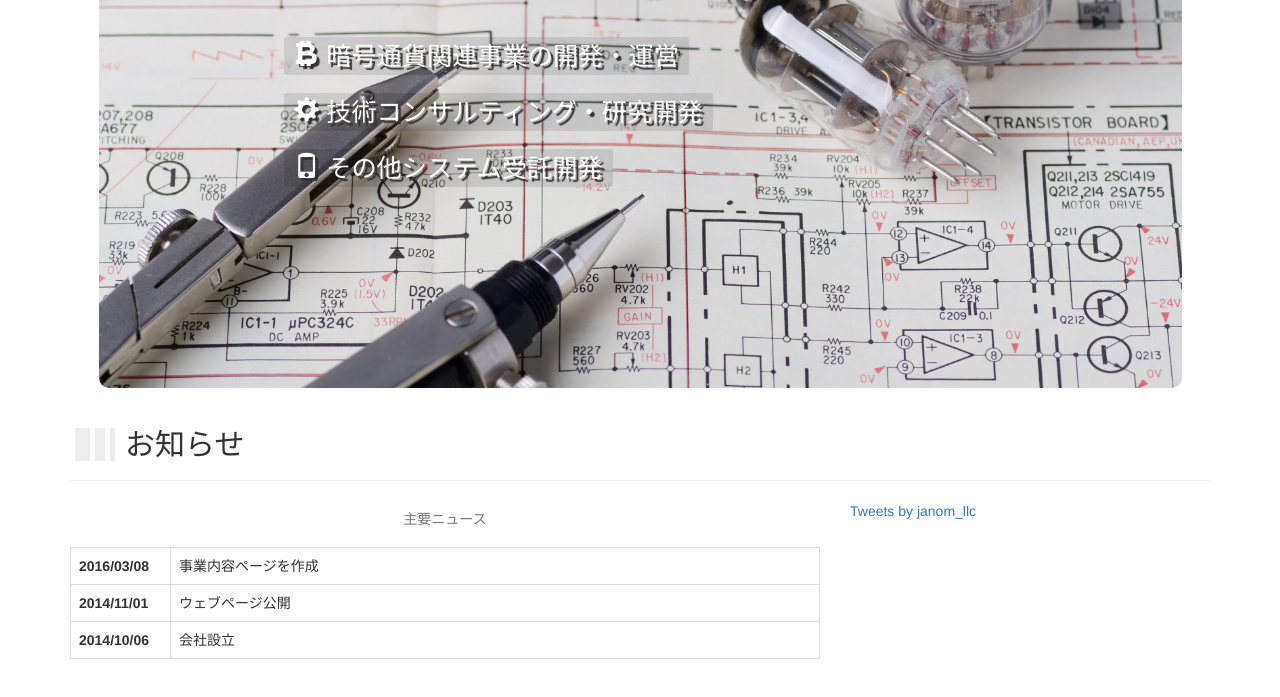
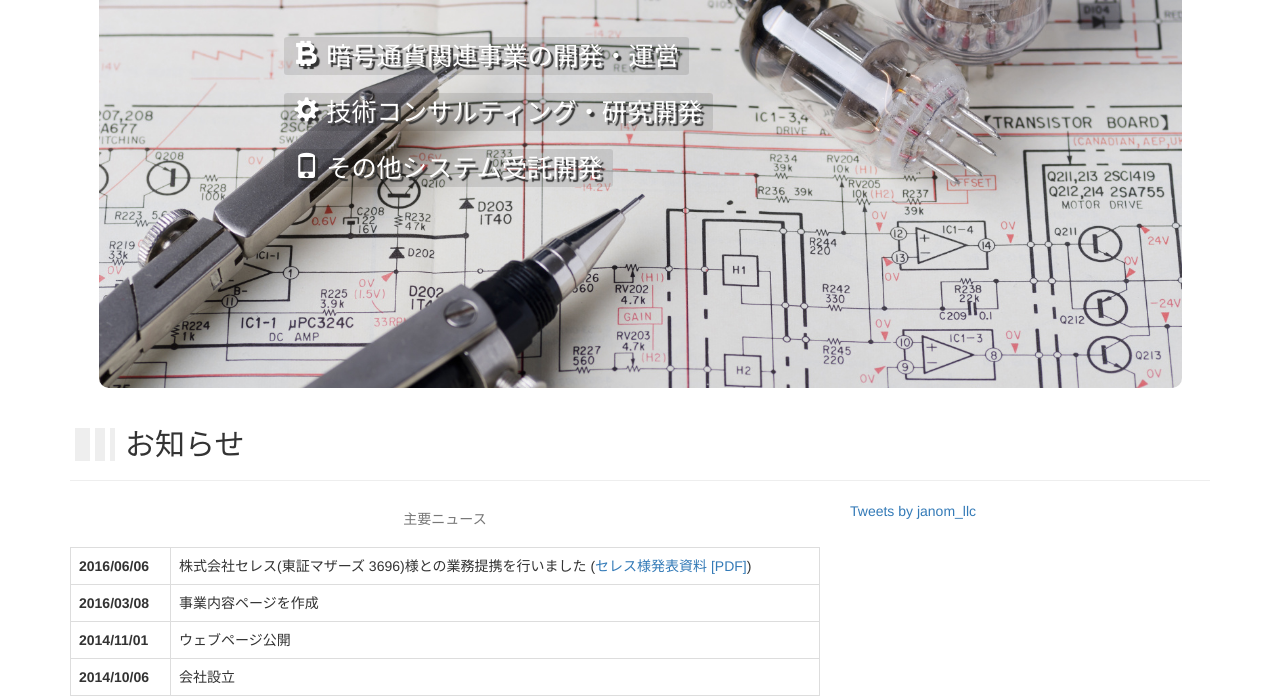
Before and after one commit to janom-inc/janom.co.jp, a plain HTML site: page index.html in a window 1280 px wide. Shown: the part 284-981 px from the top of the page. Drawn offline with nearby package versions, Linux system fonts and the light colour scheme.

Commit message:
セレス様との業務提携リリースを追記

```diff
--- a/index.html
+++ b/index.html
@@ -118,6 +118,10 @@
 								<p class="text-center">主要ニュース</p>
 							</caption>
 							<tbody>
+								<tr>
+									<th>2016/06/06</th>
+									<td>株式会社セレス(東証マザーズ 3696)様との業務提携を行いました (<a href="https://t.co/vOQuUHfSo7" target="_blank">セレス様発表資料 [PDF]</a>)</td>
+								</tr>
 								<tr>
 									<th>2016/03/08</th>
 									<td>事業内容ページを作成</td>
```
